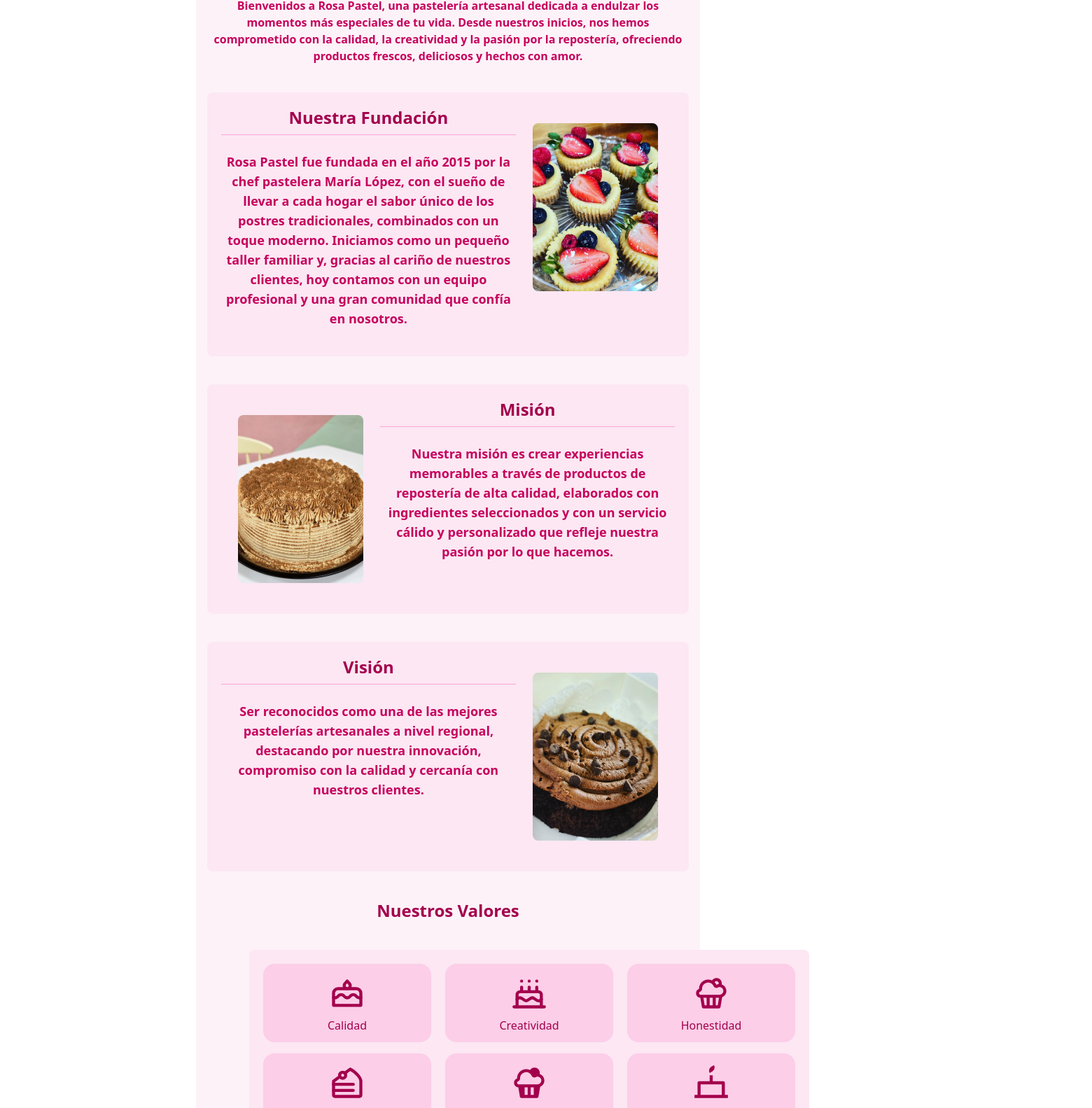
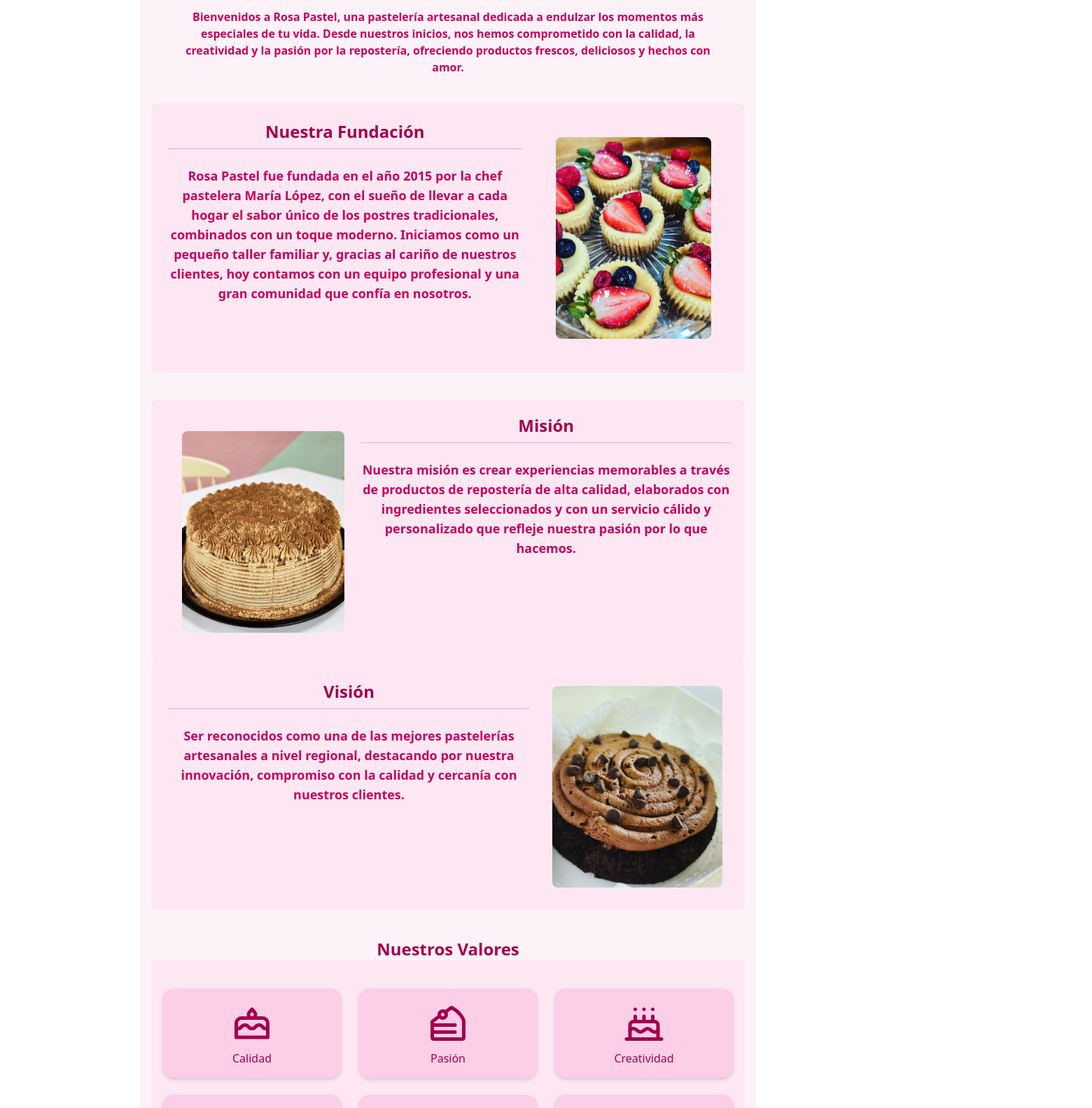
Before and after one commit to xDanyV/bakery-page-tw, a React (Vite) app: page / in a window 1280 px wide. Shown: the part 834-2417 px from the top of the page at 70% size, 1560 px wide, since content can reach past the window. Built offline with nearby package versions, Linux system fonts and the light colour scheme.

Commit message:
Cambios en el home page

```diff
--- a/package.json
+++ b/package.json
@@ -10,8 +10,11 @@
     "preview": "vite preview"
   },
   "dependencies": {
+    "@material-tailwind/react": "^2.1.10",
     "@tailwindcss/vite": "^4.1.4",
+    "autoprefixer": "^10.4.21",
     "framer-motion": "^12.9.2",
+    "postcss": "^8.5.4",
     "react": "^19.0.0",
     "react-dom": "^19.0.0",
     "react-hot-toast": "^2.5.2",
--- a/src/App.jsx
+++ b/src/App.jsx
@@ -18,7 +18,7 @@ function App() {
         position="top-right"
       />
       <Navbar />
-      <main className="flex-grow px-70">
+      <main className="flex-grow lg:px-50">
         <AnimatePresence mode='wait' >
           <Routes location={location} key={location.pathname}>
             <Route path="/" element={<Home />} />
--- a/src/index.css
+++ b/src/index.css
@@ -8,11 +8,6 @@
   color-scheme: light dark;
   color: rgba(255, 255, 255, 0.87);
   background-color: #DFAEB4;
-  /*background-image: url('../public/images/fondo_rosa.jpg');
-  background-repeat: repeat;
-  background-size:auto;
-  background-size: 800px 800px;*/
-
 
   font-synthesis: none;
   text-rendering: optimizeLegibility;
@@ -20,20 +15,15 @@
   -moz-osx-font-smoothing: grayscale;
 }
 
-
 body {
   margin: 0;
   font-family: system-ui, Avenir, Helvetica, Arial, sans-serif;
-  min-width: 320px;
-  min-height: 100vh;
 }
 
 h1 {
   font-size: 3.2em;
   line-height: 1.1;
 }
-
-
 
 @media (prefers-color-scheme: light) {
   :root {
--- a/src/main.jsx
+++ b/src/main.jsx
@@ -1,14 +1,17 @@
-
 import { BrowserRouter } from 'react-router-dom'
 import React from 'react'
 import ReactDOM from 'react-dom/client'
 import './index.css'
 import App from './App.jsx'
 
+import { ThemeProvider } from '@material-tailwind/react'
+
 ReactDOM.createRoot(document.getElementById("root")).render(
   <React.StrictMode>
-    <BrowserRouter>
-      <App />
-    </BrowserRouter>
+    <ThemeProvider>
+      <BrowserRouter>
+        <App />
+      </BrowserRouter>
+    </ThemeProvider>
   </React.StrictMode>
 );
--- a/src/pages/Home.jsx
+++ b/src/pages/Home.jsx
@@ -3,6 +3,7 @@ import { motion, AnimatePresence } from 'framer-motion';
 import { TbCake } from "react-icons/tb";
 import { LuCakeSlice, LuCake } from 'react-icons/lu';
 import { RiCake3Fill, RiCake3Line, RiCakeLine } from 'react-icons/ri';
+import { Carousel, Typography, Button } from "@material-tailwind/react";
 
 const slides = [
     {
@@ -30,8 +31,6 @@ const slides = [
         link: "/about"
     }
 ];
-
-
 
 export default function Home() {
     const [index, setIndex] = useState(0);
@@ -70,7 +69,13 @@ export default function Home() {
     const slide = slides[index];
 
     return (
-        <div className="">
+        <motion.div
+            initial={{ opacity: 0 }}    // Al inicio
+            animate={{ opacity: 1 }}    // Al mostrar
+            exit={{ opacity: 0 }}       // Al salir
+            transition={{ duration: 1.5 }}
+            className="text-center bg-pink-50 min-h-screen ">
+
             {/* Imagen con transición */}
             <AnimatePresence mode="wait">
                 <motion.img
@@ -81,12 +86,13 @@ export default function Home() {
                     animate={{ opacity: 1 }}
                     exit={{ opacity: 0 }}
                     transition={{ duration: 1, ease: 'easeInOut' }}
-                    className="inset-0 w-full object-cover h-150"
+                    className="w-full object-cover h-[300px] sm:h-[400px] md:h-[500px] lg:h-[600px]"
                 />
+
             </AnimatePresence>
 
             {/* Contenido flotante */}
-            <div className="absolute inset-0  flex flex-col items-center justify-center text-white px-4 text-center ">
+            <div className="absolute inset-0 flex flex-col items-center justify-center text-white px-6 sm:px-12 text-center">
                 <div className='bg-black/10 rounded-4xl p-5'>
                     <h1 className="text-4xl md:text-6xl font-bold mb-4">{slide.title}</h1>
                     <p className="text-lg md:text-2xl mb-6">{slide.description}</p>
@@ -101,9 +107,11 @@ export default function Home() {
             </div>
 
             {/* Dots de navegación */}
-            <div className="absolute bottom-6 w-full flex justify-center gap-2 z-20">
+            <div className="bottom-6 w-full flex flex-wrap justify-center gap-2 z-20 px-4">
+
                 {slides.map((_, i) => (
-                    <button
+                    <Button
+                        size='sm'
                         key={i}
                         onClick={() => goToSlide(i)}
                         className={`hover:cursor-pointer w-3 h-3 rounded-full transition ${i === index ? 'bg-pink-600 scale-125' : 'bg-white/70'
@@ -111,15 +119,16 @@ export default function Home() {
                     />
                 ))}
             </div>
+
             <div className='text-center py-10 px-4 bg-pink-50'>
-
                 <h1 className="text-4xl font-bold text-pink-900 mb-4">Sobre nosotros</h1>
                 <p className="mb-10 text-pink-700 font-semibold max-w-3xl mx-auto">
                     Bienvenidos a Rosa Pastel, una pastelería artesanal dedicada a endulzar los momentos
                     más especiales de tu vida. Desde nuestros inicios, nos hemos comprometido con la calidad,
                     la creatividad y la pasión por la repostería, ofreciendo productos frescos, deliciosos y hechos con amor.
                 </p>
-                <div className='flex flex-col md:flex-row mt-10 bg-pink-100 rounded-lg p-5'>
+
+                <div className='flex flex-col md:flex-row gap-6 bg-pink-100 rounded-lg p-4 md:p-6'>
                     <div className='md:w-2/3'>
                         <h2 className="text-2xl font-bold text-pink-800 mb-6 border-b border-pink-300 pb-2">
                             Nuestra Fundación
@@ -137,7 +146,7 @@ export default function Home() {
                         <img
                             src="/images/products/tarta_6.jpg"
                             alt="Tartitas"
-                            className="w-full h-60 object-cover hover:scale-105 rounded-lg"
+                            className="w-full h-52 sm:h-60 md:h-72 object-cover hover:scale-105 rounded-lg transition-transform duration-300"
                         />
                     </div>
                 </div>
@@ -147,7 +156,7 @@ export default function Home() {
                         <img
                             src="/images/products/tarta_3.jpg"
                             alt="Tartitas"
-                            className="w-full h-60 hover:scale-105 object-cover rounded-lg"
+                            className="w-full h-52 sm:h-60 md:h-72 object-cover hover:scale-105 rounded-lg transition-transform duration-300"
                         />
                     </div>
                     <div className='md:w-2/3'>
@@ -159,10 +168,10 @@ export default function Home() {
                             de alta calidad, elaborados con ingredientes seleccionados y con un servicio cálido
                             y personalizado que refleje nuestra pasión por lo que hacemos.
                         </p>
-
                     </div>
                 </div>
-                <div className='flex flex-col md:flex-row mt-10 bg-pink-100 rounded-lg p-5'>
+
+                <div className='flex flex-col md:flex-row gap-6 bg-pink-100 rounded-lg p-4 md:p-6'>
                     <div className='md:w-2/3'>
                         <h2 className="text-2xl font-bold text-pink-800 mb-6 border-b border-pink-300 pb-2">
                             Visión
@@ -171,52 +180,44 @@ export default function Home() {
                             Ser reconocidos como una de las mejores pastelerías artesanales a nivel regional,
                             destacando por nuestra innovación, compromiso con la calidad y cercanía con nuestros clientes.
                         </p>
-
                     </div>
-                    <div className="md:w-1/3  p-4 m-2 ">
+                    <div className="md:w-1/3 p-2">
                         <img
                             src="/images/products/galleta_1.jpg"
                             alt="Tartitas"
-                            className="w-full h-60 object-cover hover:scale-105 rounded-lg"
+                            className="w-full h-52 sm:h-60 md:h-72 object-cover hover:scale-105 rounded-lg transition-transform duration-300"
                         />
                     </div>
                 </div>
+
                 <h2 className="text-2xl font-bold text-pink-800  border-pink-300 pt-10">
-                        Nuestros Valores
-                    </h2>
-                <div className='flex md:flex-row mt-10 w-200 ml-15 bg-pink-100 rounded-lg p-5'>
+                    Nuestros Valores
+                </h2>
 
-                    <div className='grid w-full gap-4 grid-flow-col grid-rows-2 grid-cols-2'>
-                        <div className='bg-pink-200 pt-4 font-medium hover:scale-110 transition-transform duration-300 rounded-2xl text-pink-800 flex flex-col items-center justify-center h-28 w-60'>
-                            <TbCake className="text-6xl mb-2" />
-                            <span className='pb-3'>Calidad</span>
-                        </div>
-                        <div className='bg-pink-200 pt-4 font-medium hover:scale-110 transition-transform duration-300 rounded-2xl text-pink-800 flex flex-col items-center justify-center h-28 w-60'>
-                            <LuCakeSlice className="text-6xl mb-2" />
-                            <span className='pb-3'>Pasión</span>
-                        </div>
-                        <div className='bg-pink-200 pt-4 font-medium hover:scale-110 transition-transform duration-300 rounded-2xl text-pink-800 flex flex-col items-center justify-center h-28 w-60'>
-                            <LuCake className="text-6xl mb-2" />
-                            <span className='pb-3'>Creatividad</span>
-                        </div>
-                        <div className='bg-pink-200 pt-4 font-medium hover:scale-110 transition-transform duration-300 rounded-2xl text-pink-800 flex flex-col items-center justify-center h-28 w-60'>
-                            <RiCake3Fill className="text-6xl mb-2" />
-                            <span className='pb-3'>Compromiso</span>
-                        </div>
-                        <div className='bg-pink-200 pt-4 font-medium hover:scale-110 transition-transform duration-300 rounded-2xl text-pink-800 flex flex-col items-center justify-center h-28 w-60'>
-                            <RiCake3Line className="text-6xl mb-2" />
-                            <span className='pb-3'>Honestidad</span>
-                        </div>
-                        <div className='bg-pink-200 pt-4 font-medium hover:scale-110 transition-transform duration-300 rounded-2xl text-pink-800 flex flex-col items-center justify-center h-28 w-60'>
-                            < RiCakeLine className="text-6xl mb-2" />
-                            <span className='pb-3'>Respeto</span>
-                        </div>
-
+                <div className="flex justify-center bg-pink-100 py-10 px-4">
+                    <div className="grid grid-cols-1 sm:grid-cols-2 md:grid-cols-3 gap-6 max-w-screen-xl w-full">
+                        {[
+                            { icon: <TbCake className="text-6xl mb-2" />, label: 'Calidad' },
+                            { icon: <LuCakeSlice className="text-6xl mb-2" />, label: 'Pasión' },
+                            { icon: <LuCake className="text-6xl mb-2" />, label: 'Creatividad' },
+                            { icon: <RiCake3Fill className="text-6xl mb-2" />, label: 'Compromiso' },
+                            { icon: <RiCake3Line className="text-6xl mb-2" />, label: 'Honestidad' },
+                            { icon: <RiCakeLine className="text-6xl mb-2" />, label: 'Respeto' },
+                        ].map((item, index) => (
+                            <div
+                                key={index}
+                                className="bg-pink-200 pt-4 font-medium text-center hover:scale-105 transition-transform duration-300 rounded-2xl text-pink-800 flex flex-col items-center justify-center h-32 w-full shadow-md"
+                            >
+                                {item.icon}
+                                <span className="pb-3">{item.label}</span>
+                            </div>
+                        ))}
                     </div>
                 </div>
 
+
             </div>
-        </div>
+        </motion.div>
 
     );
 }
```
Also changed, not shown: src/App.css (line endings or trailing spaces), src/pages/Products.jsx (line endings or trailing spaces), 1 other file (tests, documents, lock files or other folders).
